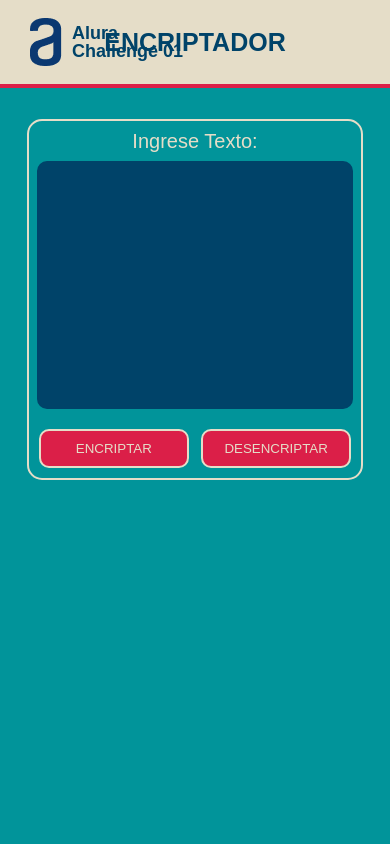
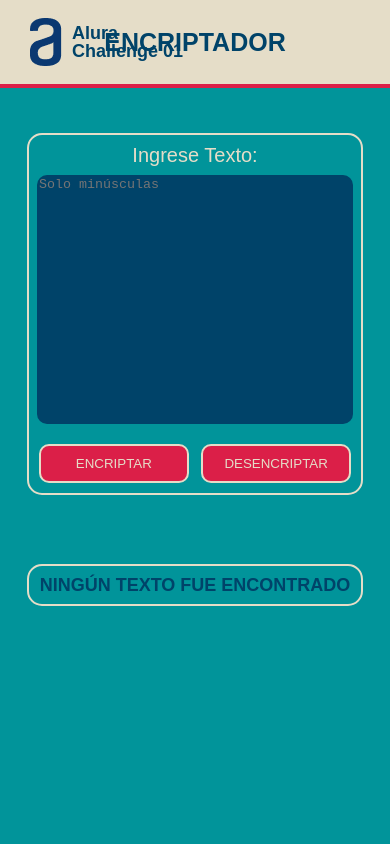
Before and after one commit to Antonela89/encripadorOne, a plain HTML site: page index.html in a window 390 px wide. Shown: the top 844 px of the page. Drawn offline with Linux system fonts and the light colour scheme; a web font is replaced by a local one.

Commit message:
responisvo + img

```diff
--- a/estilos/style.css
+++ b/estilos/style.css
@@ -134,22 +134,30 @@ button:hover {
     border: solid 2px #E5DDC8;
     border-radius: 15px;
     color: #E5DDC8;
-    display: flexbox;
+    display: flex;
     flex-direction: column;
     width: calc(80%/2);
     height: 65vh;
-    align-content: center;
+    align-items: center;
     justify-content: center;
     opacity: 1;
     transition: opacity 0.5s;
 }
 
-#contenedor-img img {
-    width: 90%;
-    height: 65vh;
-    padding: 10px;
+#contenedor-img #img {
+    width: 80%;
+    height: 50vh;
     display: flex;
-    align-content: center;
+    align-items: center;
+    justify-content: center;
+}
+
+#contenedor-img h2 {
+    text-transform: uppercase;
+    color: #004369;
+    font-size: 18px;
+    font-weight: bold;
+    margin-top: 30px;
 }
 
 footer {
@@ -200,6 +208,7 @@ footer p{
         width: 80%;
         height: 40vh;
         margin: 0;
+        margin-top: 45px;
         justify-content: center;
     }
 
@@ -209,13 +218,30 @@ footer p{
         width: 80%;
         height: 40vh;
         margin: 0;
+        margin-top: 45px;
         opacity: 1;
         justify-content: center;
     }
 
     #contenedor-img {
+        position: relative;
+        display: flex;
+        bottom: 40vh;
+        left: 0;
+        right: 0;
+        margin: 0;
+        width: 80%;
+        height: 20vh;
+        text-align: center;
+        text-justify: auto;
+    }
+
+    #contenedor-img h2 {
+        margin: 0;
+    }
+
+    #contenedor-img #img {
         display: none;
-        position: absolute;
     }
 
     footer {
@@ -275,6 +301,7 @@ footer p{
         width: 80%;
         height: 40vh;
         margin: 0;
+        margin-top: 45px;
     }
 
     #contenedor-transcripcion {
@@ -283,10 +310,11 @@ footer p{
         width: 80%;
         height: 40vh;
         margin: 0;
+        margin-top: 45px;
         opacity: 1;
     }
 
-    #contenedor-img {
+    #img {
         display: none;
         position: absolute;
     }
--- a/index.html
+++ b/index.html
@@ -26,7 +26,7 @@
         <section>
             <div class="texto">
                 <label for="input">Ingrese Texto:</label>
-                <textarea name="" id="input"></textarea>
+                <textarea name="" id="input" placeholder="Solo minúsculas"></textarea>
                 <div class="botones">
                     <button onclick="encriptar(text, esValido, transcripcion)">Encriptar</button>
                     <button onclick="desencriptar(text, esValido,transcripcion)">Desencriptar</button>
@@ -41,7 +41,10 @@
                 </div>
             </div>
             <div id="contenedor-img">
+                <div id="img">
                 <img src="./imagenes/Muñeco.png" alt="imagen de busqueda">
+                </div>
+                <h2>Ningún texto fue encontrado</h2>
             </div>
         </section>
     </main>
```
